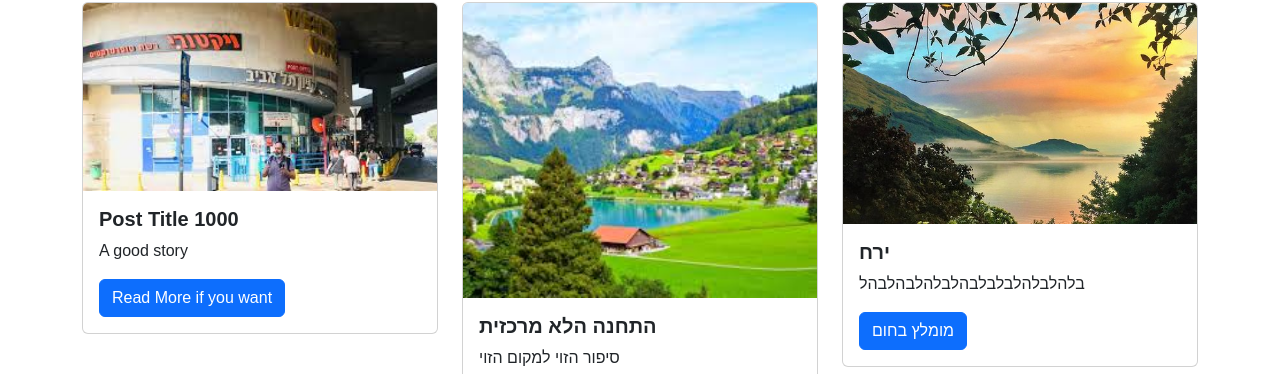
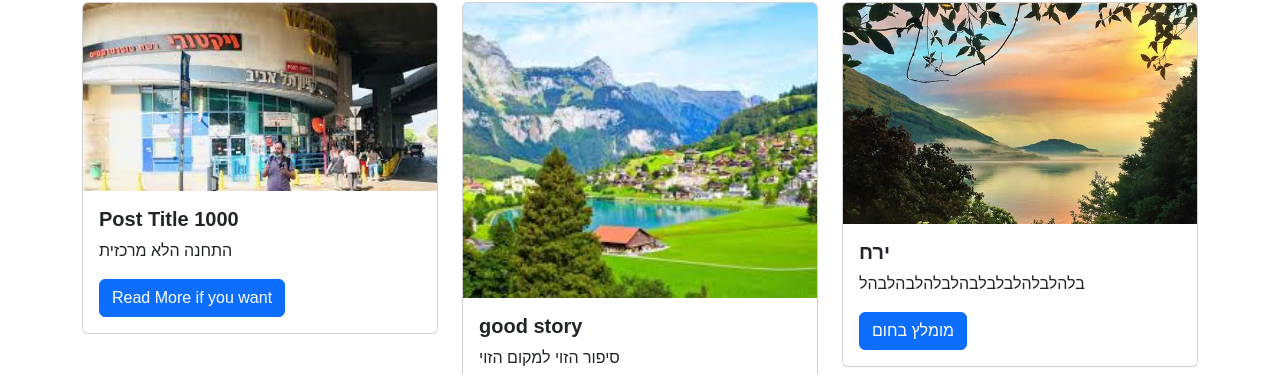
Before and after one commit to yairlevenberg/Blog-leason, a website: page public/index.html in a window 1280 px wide. Shown: the part 578-952 px from the top of the page. Drawn offline with nearby package versions, Linux system fonts and the light colour scheme; a script that the page names is missing.

Commit message:
עריכה לתוכן 1

```diff
--- a/public/index.html
+++ b/public/index.html
@@ -37,7 +37,7 @@
                         <img src="images/תחנה מרכזית.jpeg" class="card-img-top" alt="Post Image 1">
                         <div class="card-body">
                             <h5 class="card-title">Post Title 1000</h5>
-                            <p class="card-text">A good story </p>
+                            <p class="card-text">התחנה הלא מרכזית </p>
                             <a href="https://www.tripadvisor.co.il" class="btn btn-primary">Read More if you want</a>
                         </div>
                     </div>
@@ -46,7 +46,7 @@
                     <div class="card mb-4">
                         <img src="images/אלפיים.jpeg" class="card-img-top" alt="Post Image 2">
                         <div class="card-body">
-                            <h5 class="card-title">התחנה הלא מרכזית</h5>
+                            <h5 class="card-title"> good story</h5>
                             <p class="card-text">סיפור הזוי למקום הזוי</p>
                             <a href="https://www.tripadvisor.co.il" class="btn btn-primary">ממליץ להימנע</a>
                         </div>
```
